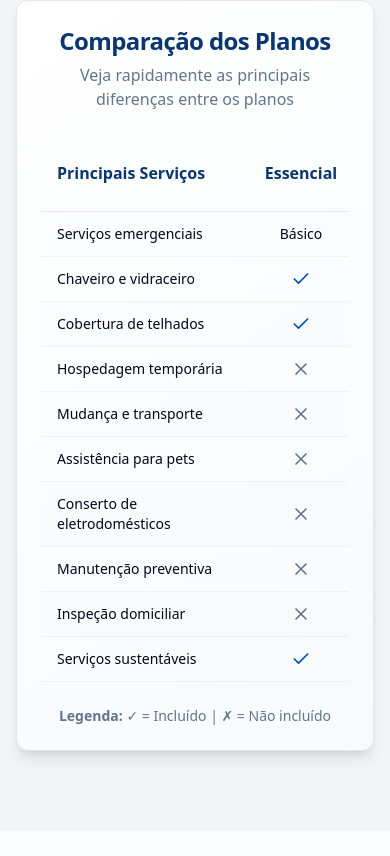
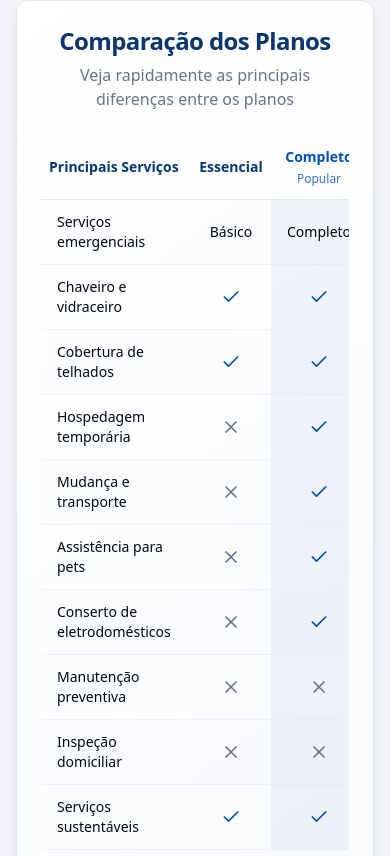
Before and after one commit to mktfun/seu-produto-landing-39, a React (Vite) app: page / in a window 390 px wide. Shown: the part 5868-6724 px from the top of the page. Built offline with nearby package versions, Linux system fonts and the light colour scheme.

Commit message:
Improve mobile responsiveness in comparison table
cgen-1926a234e97e477a843624e1a23420ac

```diff
--- a/src/components/PlansComparisonTable.tsx
+++ b/src/components/PlansComparisonTable.tsx
@@ -98,19 +98,19 @@ const PlansComparisonTable = () => {
           <table className="w-full">
             <thead>
               <tr className="border-b border-border">
-                <th className="text-left py-4 px-4 font-semibold text-secondary min-w-[200px]">
+                <th className="text-left py-3 px-2 sm:py-4 sm:px-4 font-semibold text-secondary min-w-[150px] sm:min-w-[200px] text-sm sm:text-base">
                   Principais Serviços
                 </th>
-                <th className="text-center py-4 px-4 font-semibold text-secondary min-w-[120px]">
+                <th className="text-center py-3 px-2 sm:py-4 sm:px-4 font-semibold text-secondary min-w-[80px] sm:min-w-[120px] text-sm sm:text-base">
                   Essencial
                 </th>
-                <th className="text-center py-4 px-4 font-semibold text-primary min-w-[120px]">
+                <th className="text-center py-3 px-2 sm:py-4 sm:px-4 font-semibold text-primary min-w-[80px] sm:min-w-[120px] text-sm sm:text-base">
                   Completo
                   <div className="text-xs font-normal text-primary/80 mt-1">
                     Popular
                   </div>
                 </th>
-                <th className="text-center py-4 px-4 font-semibold text-secondary min-w-[120px]">
+                <th className="text-center py-3 px-2 sm:py-4 sm:px-4 font-semibold text-secondary min-w-[80px] sm:min-w-[120px] text-sm sm:text-base">
                   Completo+
                 </th>
               </tr>
```
